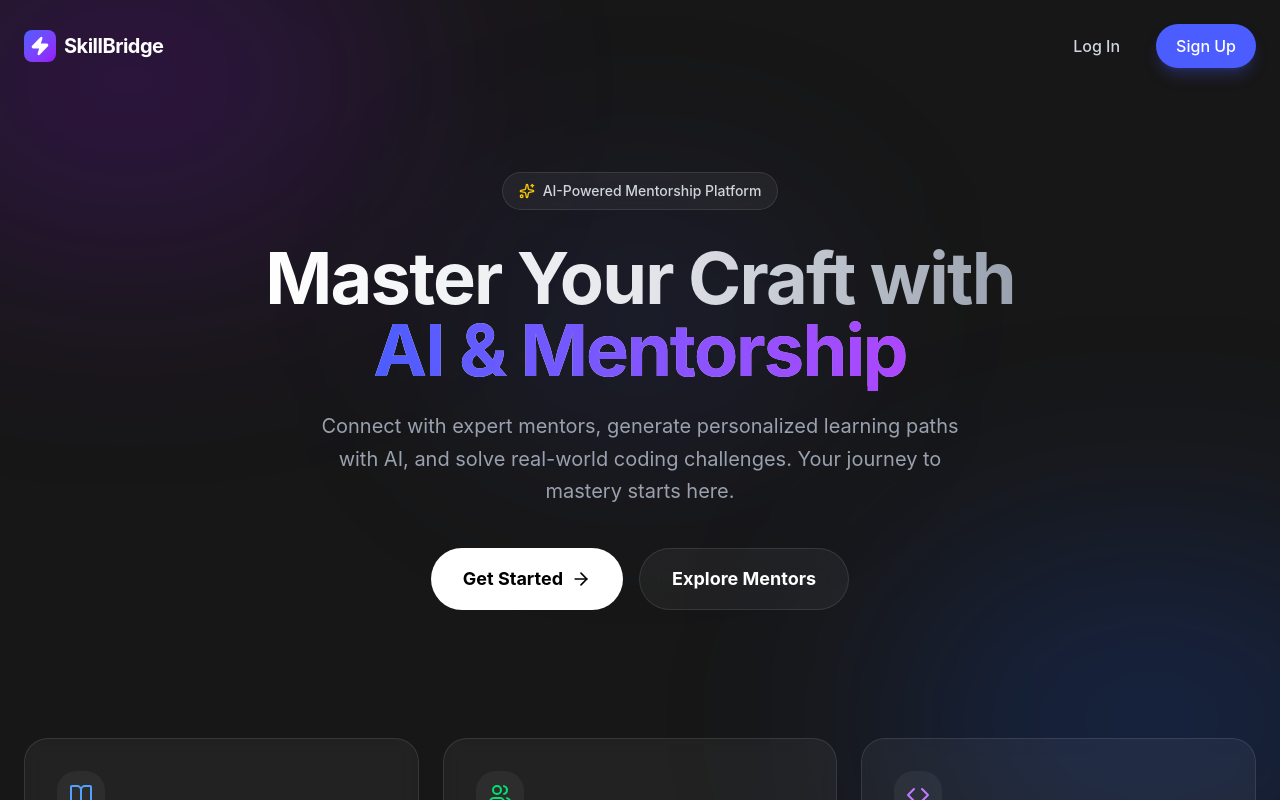
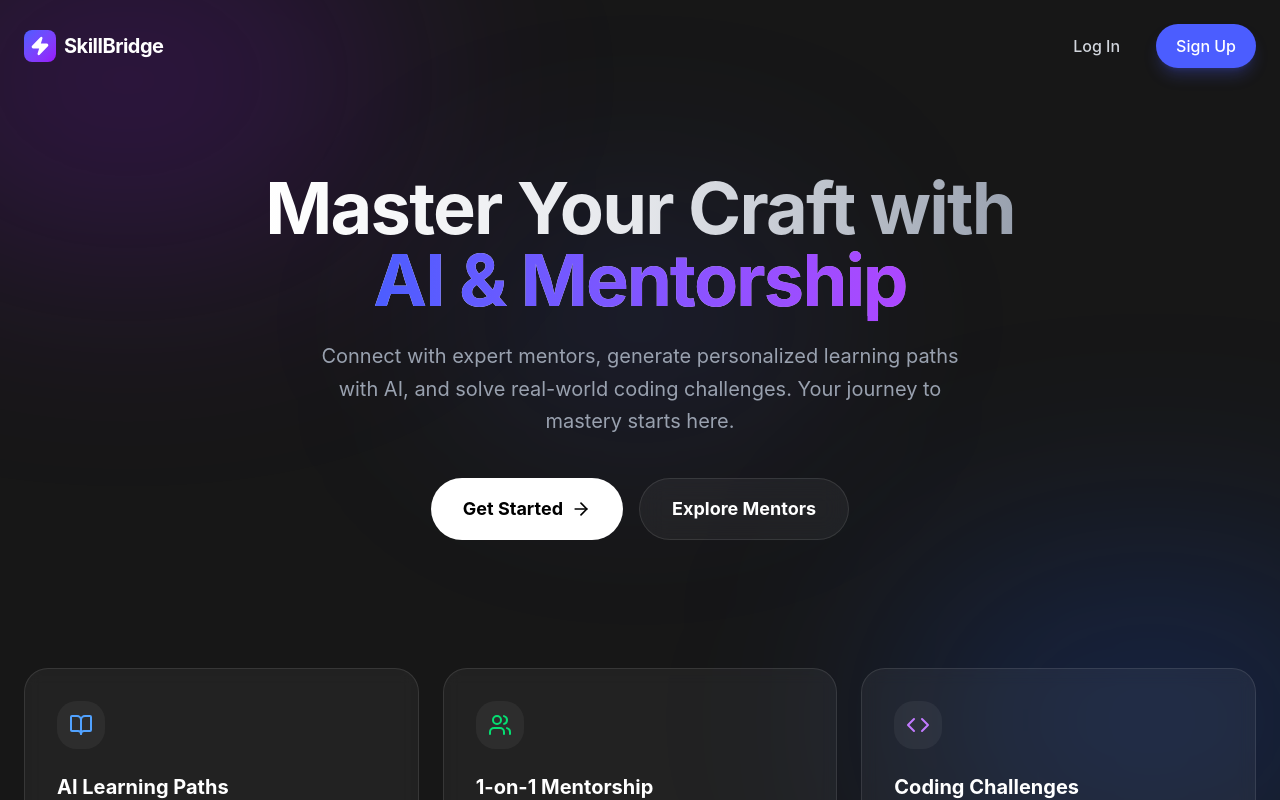
Before and after one commit to Airydev001/skill_bridge_frontend, a React app: page / in a window 1280 px wide. Shown: the top 800 px of the page. Built offline with nearby package versions, Linux system fonts and the light colour scheme; the HTML template or start-up script is replaced by a standard one.

Commit message:
remove unclean code

```diff
--- a/src/pages/LandingPage.tsx
+++ b/src/pages/LandingPage.tsx
@@ -1,6 +1,6 @@
 import { Link, useNavigate } from 'react-router-dom';
 import { motion } from 'framer-motion';
-import { ArrowRight, Sparkles, Users, Code, Zap, BookOpen } from 'lucide-react';
+import { ArrowRight, Users, Code, Zap, BookOpen } from 'lucide-react';
 import { useAuth } from '../context/AuthContext';
 
 const LandingPage = () => {
@@ -61,15 +61,7 @@ const LandingPage = () => {
 
             {/* Hero Section */}
             <main className="relative z-10 max-w-7xl mx-auto px-6 pt-20 pb-32 flex flex-col items-center text-center">
-                <motion.div
-                    initial={{ opacity: 0, y: 20 }}
-                    animate={{ opacity: 1, y: 0 }}
-                    transition={{ duration: 0.6 }}
-                    className="inline-flex items-center gap-2 px-4 py-2 rounded-full bg-white/5 border border-white/10 backdrop-blur-sm mb-8"
-                >
-                    <Sparkles className="w-4 h-4 text-yellow-400" />
-                    <span className="text-sm font-medium text-gray-300">AI-Powered Mentorship Platform</span>
-                </motion.div>
+
 
                 <motion.h1
                     initial={{ opacity: 0, y: 20 }}
```
